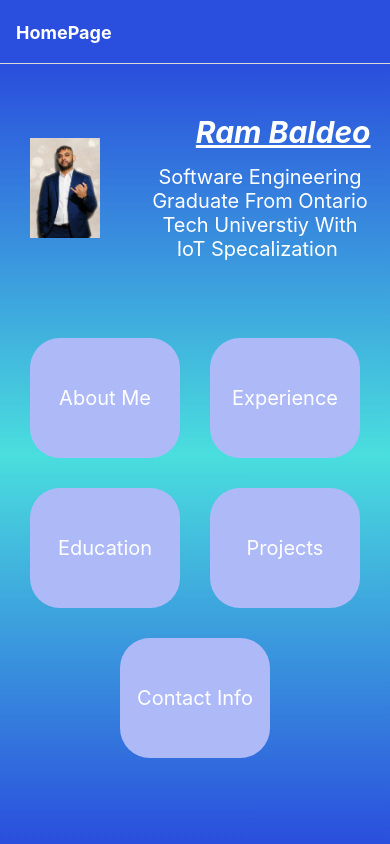
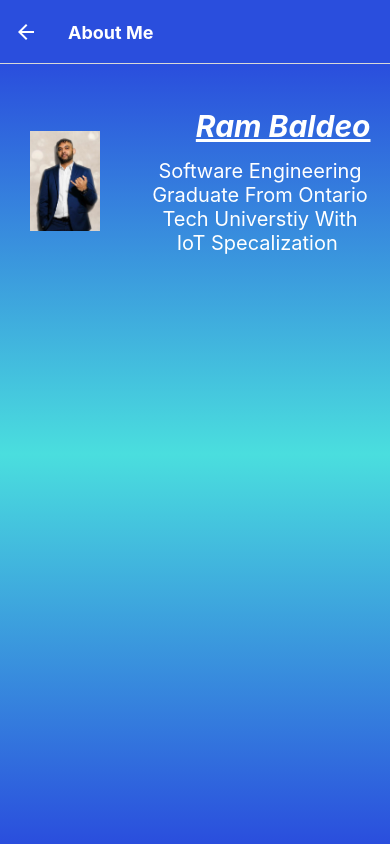
Before and after one commit to rambaldeo/rambaldeoportfolioapp, a React Native app: screen /AboutMe in a window 390 px wide. Built offline with nearby package versions, Linux system fonts and the light colour scheme.

Commit message:
Changes to the layout Removed things from the home page and moved it to the about me page

```diff
--- a/App.js
+++ b/App.js
@@ -4,6 +4,7 @@ import { NavigationContainer } from '@react-navigation/native';
 import { createStackNavigator } from '@react-navigation/stack';
 import Home from './Components/Home'
 import ContactPage from './Components/ContactPage';
+import Profile from './Components/Profile';
 const Stack = createStackNavigator();
 export default function App() {
   return (
@@ -22,6 +23,12 @@ export default function App() {
           headerTitleStyle: { fontWeight: 'bold'},
           headerTintColor: '#fff'}}
         />
+        <Stack.Screen name="AboutMe" component={Profile} options={{
+          title: "About Me",
+          headerStyle: {backgroundColor: '#2A4EDD'},
+          headerTitleStyle: { fontWeight: 'bold'},
+          headerTintColor: '#fff'
+        }}/>
       </Stack.Navigator>
       <StatusBar style="auto" />
     </NavigationContainer>
--- a/Components/Home.js
+++ b/Components/Home.js
@@ -9,7 +9,6 @@ const Home = () => {
             <StatusBar style="auto" />
             <ScrollView style={styles.options}>
                 <View style={styles.container}>
-                    <Profile/>
                     <View style={styles.row}>
                         <SquareWithImageBackground
                             id="About"
--- a/Components/Profile.js
+++ b/Components/Profile.js
@@ -1,5 +1,6 @@
 import React, { useState } from 'react';
 import { StyleSheet, View, Image, Text, TouchableOpacity } from 'react-native';
+import { LinearGradient } from 'expo-linear-gradient';
 
 const Profile = () => {
     const [isImageEnlarged, setIsImageEnlarged] = useState(false);
@@ -10,6 +11,7 @@ const Profile = () => {
     };
 
     return (
+        <LinearGradient colors={[ '#2A4EDD','#4ADEDE', '#2A4EDD']} style={profileStyles.gradient}>
             <View style={profileStyles.container}>
                 <View style={profileStyles.row}>
                     <TouchableOpacity onPress={toggleImageSize} style={profileStyles.imageContainer}>
@@ -22,6 +24,8 @@ const Profile = () => {
                     </View>
                 </View>
             </View>
+        </LinearGradient>
+
     );
 };
 
@@ -34,6 +38,10 @@ const profileStyles = StyleSheet.create({
         justifyContent: 'center',
         alignItems: 'center',
         marginBottom: 40,
+    },
+    gradient: {
+        flex: 1,
+        zIndex: -1,
     },
     row: {
         flexDirection: 'row',
--- a/Components/SquareWithImageBackground.js
+++ b/Components/SquareWithImageBackground.js
@@ -8,6 +8,9 @@ const SquareWithImageBackground = ({id, title }) => {
   const handlePress = () => {
     if (id === "Contact") {
       navigation.navigate('Contact');
+    }
+    if (id==='About'){
+      navigation.navigate('AboutMe');
     }
 
   };
--- a/package.json
+++ b/package.json
@@ -12,7 +12,7 @@
     "@fortawesome/fontawesome-free": "^6.5.2",
     "@react-navigation/native": "^6.1.17",
     "@react-navigation/stack": "^6.3.29",
-    "expo": "~50.0.14",
+    "expo": "^51.0.8",
     "expo-linear-gradient": "~12.7.2",
     "expo-status-bar": "~1.11.1",
     "react": "18.2.0",
```
Also changed, not shown: Components/AboutMe.js (added, +13 -0 lines), Components/LoginPage.js (added), 1 other file (tests, documents, lock files or other folders). Lines whose indentation alone changed are shown as unchanged.
